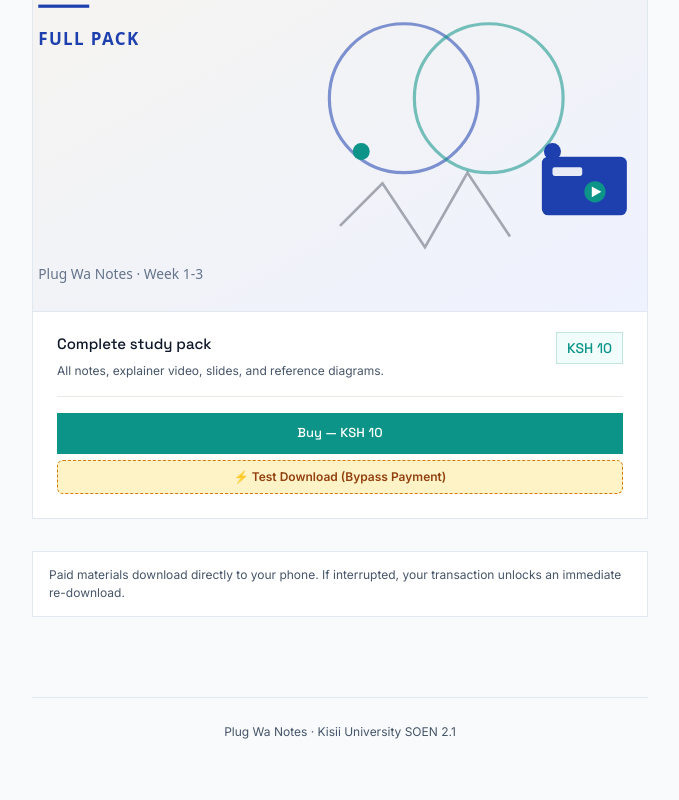
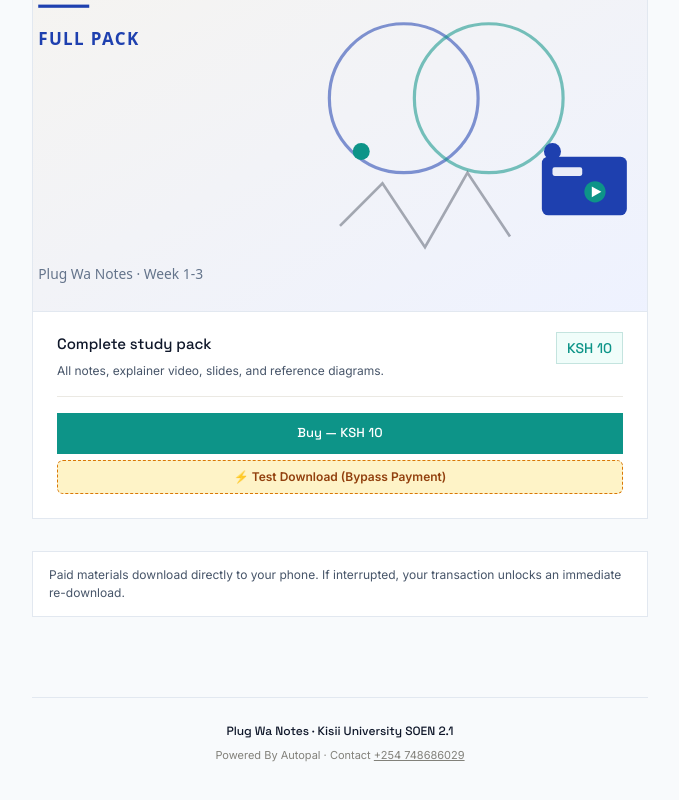
Before and after one commit to christopherhayes776236-cmyk/plug-wa-notes, a Next.js app: page /unit/comp102 in a window 1280 px wide. Shown: the part 2826-3626 px from the top of the page, without its empty margins (300-979 px from the left). Built offline with nearby package versions, Linux system fonts and the light colour scheme.

Commit message:
feat: update comp102 video to Discrete Math set theory & add Powered By Autopal footer

```diff
--- a/src/app/page.tsx
+++ b/src/app/page.tsx
@@ -938,7 +938,9 @@ export default function HomePage() {
               >
                 ↑ Back to beginning
               </button>
-              <span style={{ fontSize: '0.75rem', color: '#64748B' }}>Plug Wa Notes · SOEN 2.1</span>
+              <span style={{ fontSize: '0.75rem', color: '#64748B' }}>
+                Plug Wa Notes · SOEN 2.1 · Powered By Autopal · Contact: <a href="tel:+254748686029" style={{ color: 'inherit', textDecoration: 'underline' }}>+254 748686029</a>
+              </span>
             </div>
           </section>
 
--- a/src/app/unit/[unitCode]/page.tsx
+++ b/src/app/unit/[unitCode]/page.tsx
@@ -96,7 +96,10 @@ export default async function UnitPage({ params }: UnitPageProps) {
       </section>
 
       <footer className="page-footer">
-        <p>Plug Wa Notes &middot; Kisii University SOEN 2.1</p>
+        <p className="page-footer-brand">Plug Wa Notes &middot; Kisii University SOEN 2.1</p>
+        <p className="page-footer-fine" style={{ marginTop: '0.35rem' }}>
+          Powered By Autopal &middot; Contact <a href="tel:+254748686029" style={{ color: 'inherit', textDecoration: 'underline' }}>+254 748686029</a>
+        </p>
       </footer>
     </div>
   );
```
Also changed, not shown: 2 other files (tests, documents, lock files or other folders).
